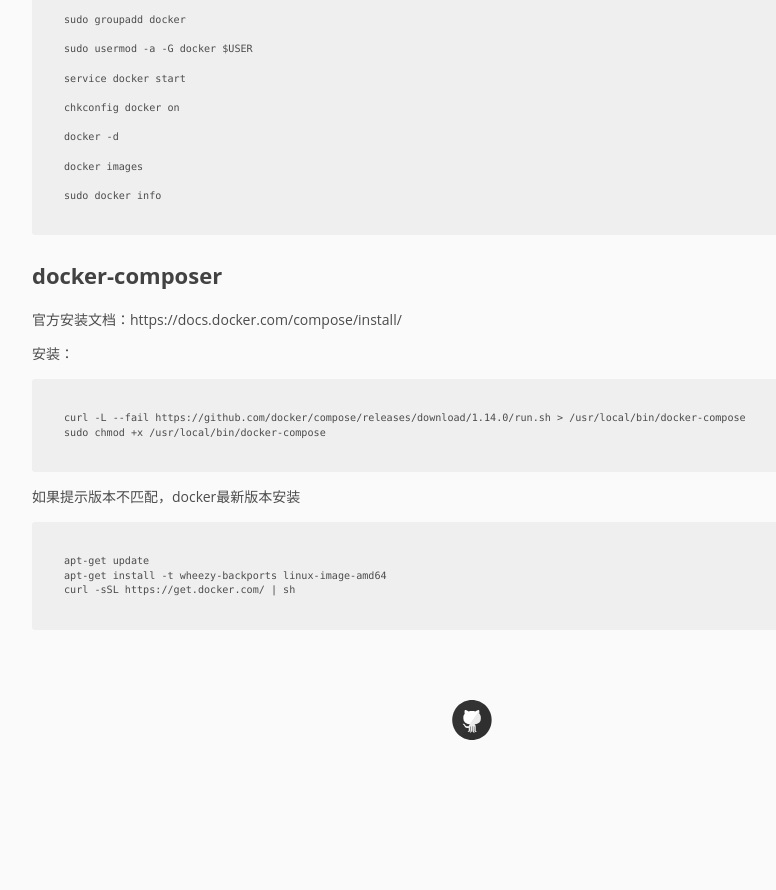
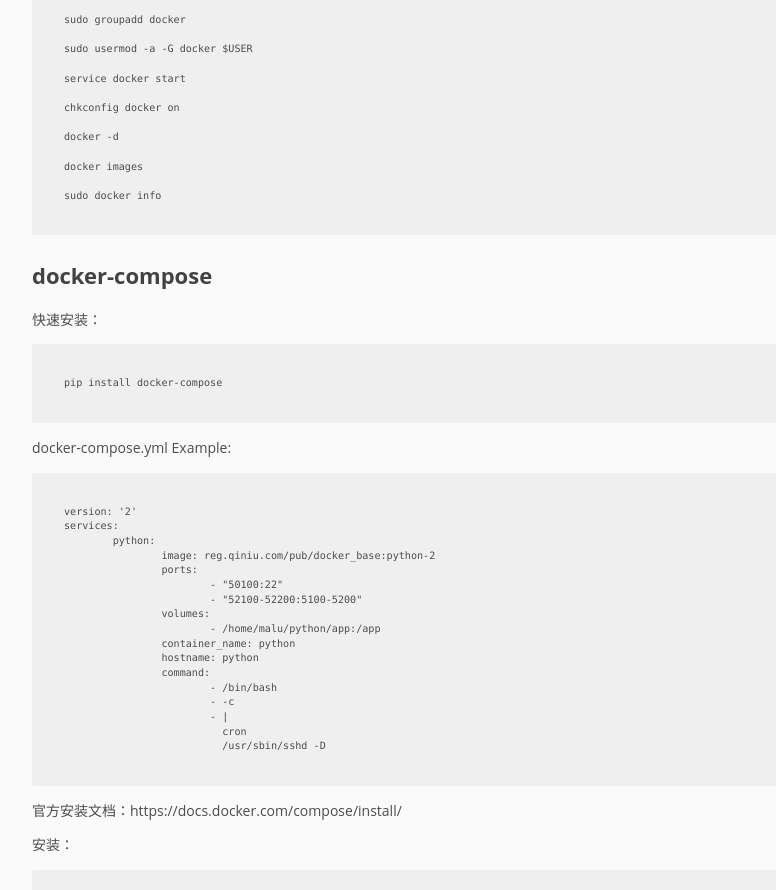
Before and after one commit to pingmalu/pingmalu.github.io, a Jekyll site: the page built from _posts/2015-12-02-Docker日常笔记.md, in a window 1280 px wide and 900 px high, scrolled down 8811 px. Shown: the top 890 px of the window, without its empty margins (168-944 px from the left). Built offline with Jekyll 4.4.1, drawn with Linux system fonts in a browser that asks for light colours; before the commit the page ends 9576 px from its top, so only the background shows below that.

Commit message:
'update'

```diff
--- a/_posts/2015-12-02-Docker日常笔记.md
+++ b/_posts/2015-12-02-Docker日常笔记.md
@@ -341,7 +341,33 @@
     sudo docker info
 
 
-# docker-composer
+# docker-compose
+
+快速安装：
+
+	pip install docker-compose
+
+docker-compose.yml Example:
+
+	version: '2'
+	services:
+	        python:
+	                image: reg.qiniu.com/pub/docker_base:python-2
+	                ports:
+	                        - "50100:22"
+	                        - "52100-52200:5100-5200"
+	                volumes:
+	                        - /home/malu/python/app:/app
+	                container_name: python
+	                hostname: python
+	                command:
+	                        - /bin/bash
+	                        - -c
+	                        - |
+	                          cron
+	                          /usr/sbin/sshd -D
+
+
 
 官方安装文档：https://docs.docker.com/compose/install/
 
```
